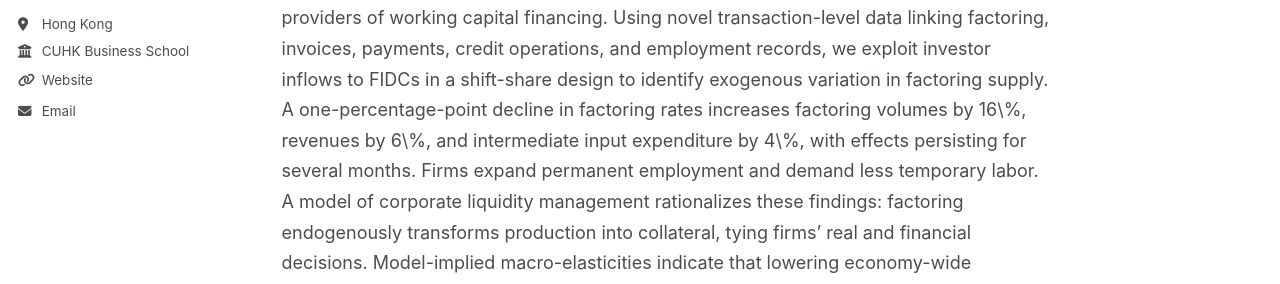
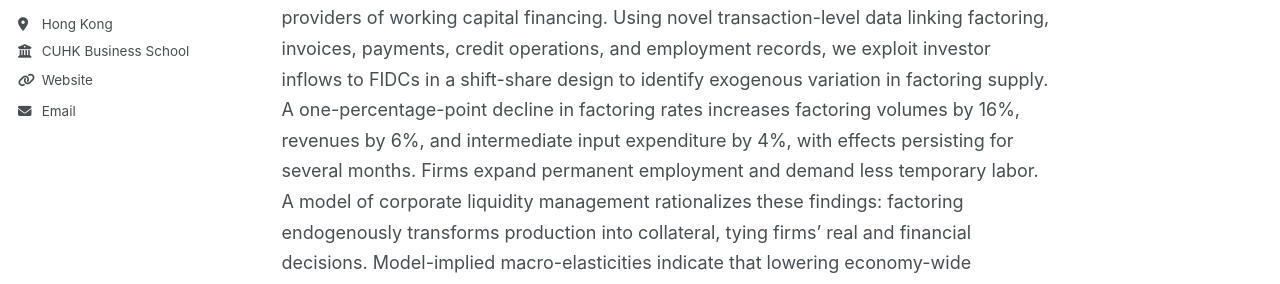
Before and after one commit to heath-aster/heath-aster.github.io, a Jekyll site: the page built from _pages/about.md, in a window 1280 px wide and 900 px high, scrolled down 259 px. Shown: the part 375-659 px from the top of the window. Built offline with Jekyll 4.4.1, drawn with Linux system fonts in a browser that asks for light colours; some of the changed text lies outside the part shown.

```diff
--- a/_pages/about.md
+++ b/_pages/about.md
@@ -18,7 +18,7 @@ I am an assistant professor in [the Department of Finance at the CUHK Business S
 &nbsp;
 [PDF](files/Factoring.pdf)
 
-**Abstract:** We show that short-term fluctuations in firms’ ability to convert trade credit receivables into liquidity through factoring have large and persistent real effects, with limited substitution from other financing sources or adjustments in trade credit terms. In Brazil, specialized non-bank intermediaries (FIDCs) securitize receivables and are key providers of working capital financing. Using novel transaction-level data linking factoring, invoices, payments, credit operations, and employment records, we exploit investor inflows to FIDCs in a shift-share design to identify exogenous variation in factoring supply. A one-percentage-point decline in factoring rates increases factoring volumes by 16\%, revenues by 6\%, and intermediate input expenditure by 4\%, with effects persisting for several months. Firms expand permanent employment and demand less temporary labor. A model of corporate liquidity management rationalizes these findings: factoring endogenously transforms production into collateral, tying firms’ real and financial  decisions. Model-implied macro-elasticities indicate that lowering economy-wide factoring spreads by 1 percentage point would raise aggregate output and wages by 0.3 to 0.5 percentage points.
+**Abstract:** We show that short-term fluctuations in firms’ ability to convert trade credit receivables into liquidity through factoring have large and persistent real effects, with limited substitution from other financing sources or adjustments in trade credit terms. In Brazil, specialized non-bank intermediaries (FIDCs) securitize receivables and are key providers of working capital financing. Using novel transaction-level data linking factoring, invoices, payments, credit operations, and employment records, we exploit investor inflows to FIDCs in a shift-share design to identify exogenous variation in factoring supply. A one-percentage-point decline in factoring rates increases factoring volumes by 16%, revenues by 6%, and intermediate input expenditure by 4%, with effects persisting for several months. Firms expand permanent employment and demand less temporary labor. A model of corporate liquidity management rationalizes these findings: factoring endogenously transforms production into collateral, tying firms’ real and financial decisions. Model-implied macro-elasticities indicate that lowering economy-wide factoring spreads by 1 percentage point would raise aggregate output and wages by 0.3 to 0.5 percentage points.
 
 ## Volatility and Under-Insurance in Economies with Limited Pledgeability: Evidence from the Frost Shock
 *with Victor Orestes and Thiago Silva*
```
Also changed, not shown: other parts of _pages/about.md (+1 -1 lines), 2 other files.
